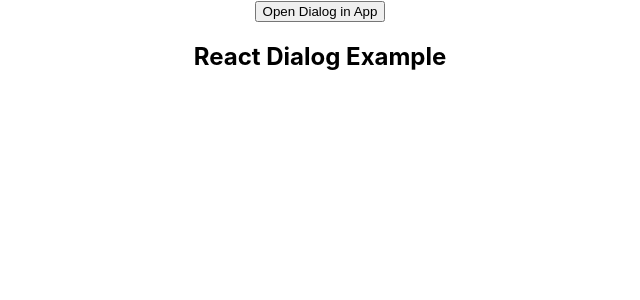
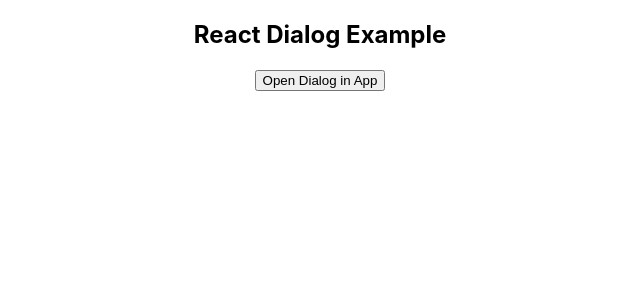
Before and after one commit to waldmaier/react-samples, a React (Create React App) app in the folder my-app/: page / in a window 1280 px wide. Shown: the top 300 px of the page, without its empty margins (320-960 px from the left). Built offline with nearby package versions, Linux system fonts and the light colour scheme.

Commit message:
sample working well

```diff
--- a/my-app/src/App.tsx
+++ b/my-app/src/App.tsx
@@ -8,9 +8,10 @@ function App() {
   console.log("app render " + isOpen)
   return (
     <div className="App">
+      <h2>React Dialog Example</h2>
       <button onClick={() => setIsOpen(true)}>Open Dialog in App</button>
 
-      <DialogComponent id="example-dialog" open={isOpen}>
+      <DialogComponent id="example-dialog" open={isOpen} backdropOnClick={() => setIsOpen(false)}>
         <h3>Custom Content Inside Modal</h3>
         <p>This is some dynamic content passed to the modal.</p>
         <button onClick={() => setIsOpen(false)}>Close</button>
--- a/my-app/src/dialog/DialogComponent.tsx
+++ b/my-app/src/dialog/DialogComponent.tsx
@@ -1,20 +1,20 @@
-import React, {ReactNode, useEffect, useState} from 'react';
+import React, {ReactNode} from 'react';
 
 // Define the type for props, including children
 type DialogProps = {
   id: string;
   children: ReactNode;  // This allows any React content to be passed as children
   open: boolean;
+  backdropOnClick?: () => void;
 };
 
-const DialogComponent = ({id, children, open}: DialogProps) => {
+const DialogComponent = ({id, children, open, backdropOnClick = () => void null}: DialogProps) => {
   return (
     <div>
-      <h2>React Dialog Example</h2>
       {/* Render the dialog only if isOpen is true */}
       {open && (
         <>
-          <div className="dialog-backdrop" /*onClick={closeDialog}*//>
+          <div className="dialog-backdrop" onClick={backdropOnClick}/>
           <dialog id={id} open aria-hidden={!open}>
             <div>
               {children} {/* Render the passed content here */}
```
